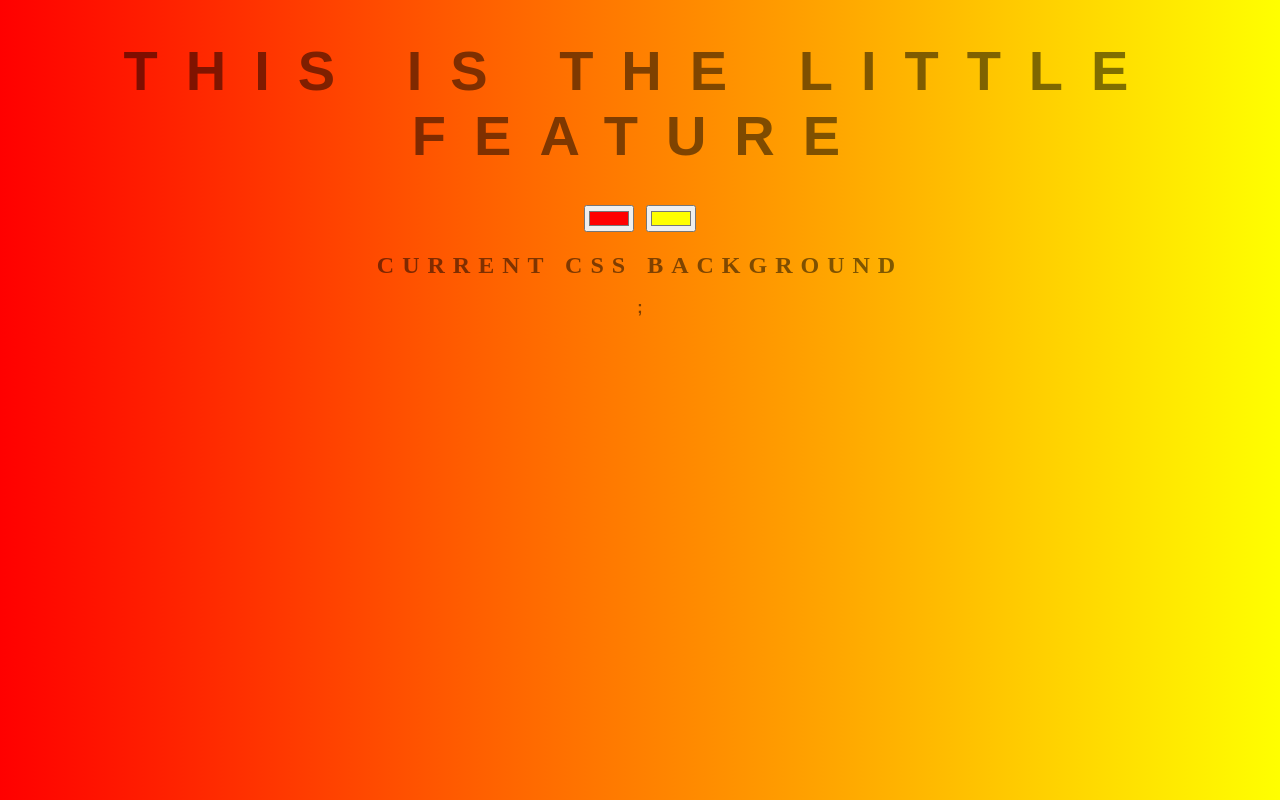
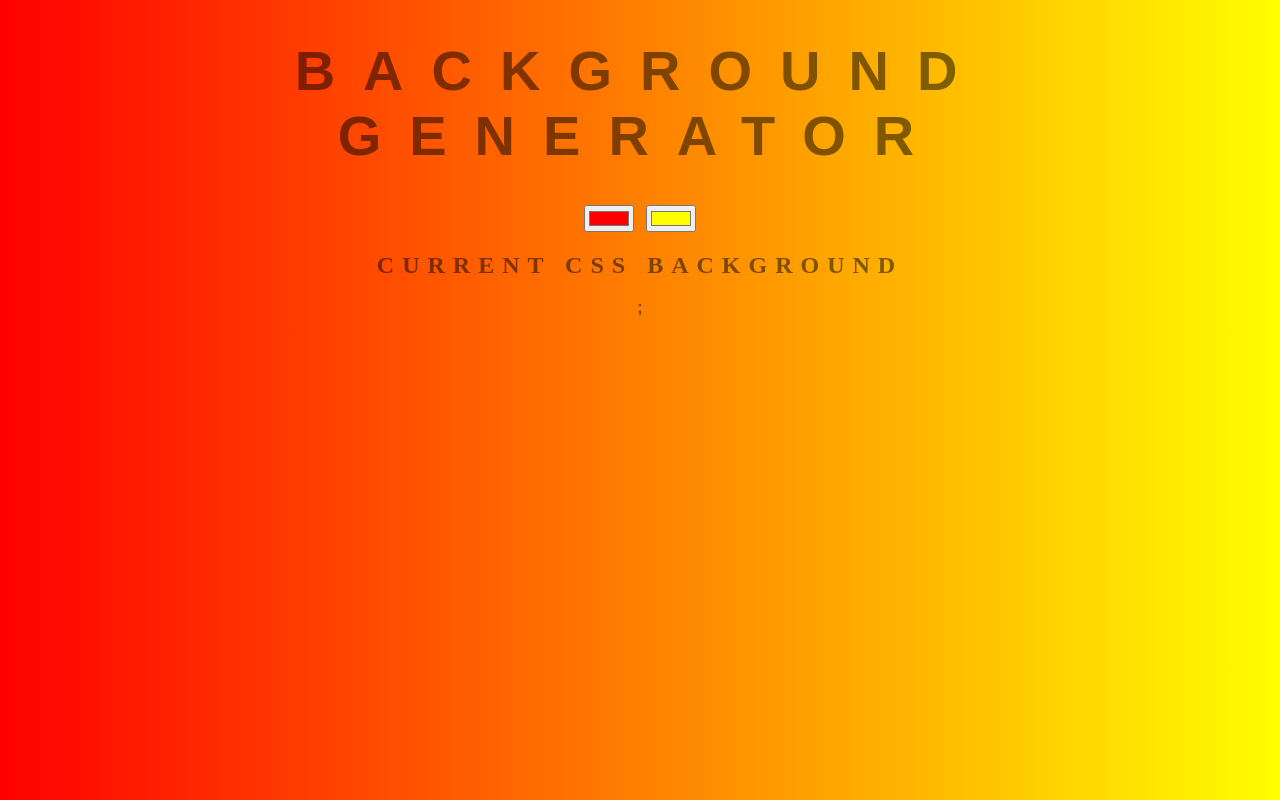
Before and after one commit to dplasenciam/background-generator, a plain HTML site: page index.html in a window 1280 px wide. Drawn offline with Linux system fonts and the light colour scheme.

Commit message:
Back to the original title

```diff
--- a/index.html
+++ b/index.html
@@ -8,7 +8,7 @@
   </head>
   <body id="gradient">
     <header>
-      <h1>This is the little feature</h1>
+      <h1>Background Generator</h1>
     </header>
     <div class="container">
       <div class="colorPicker">
```
